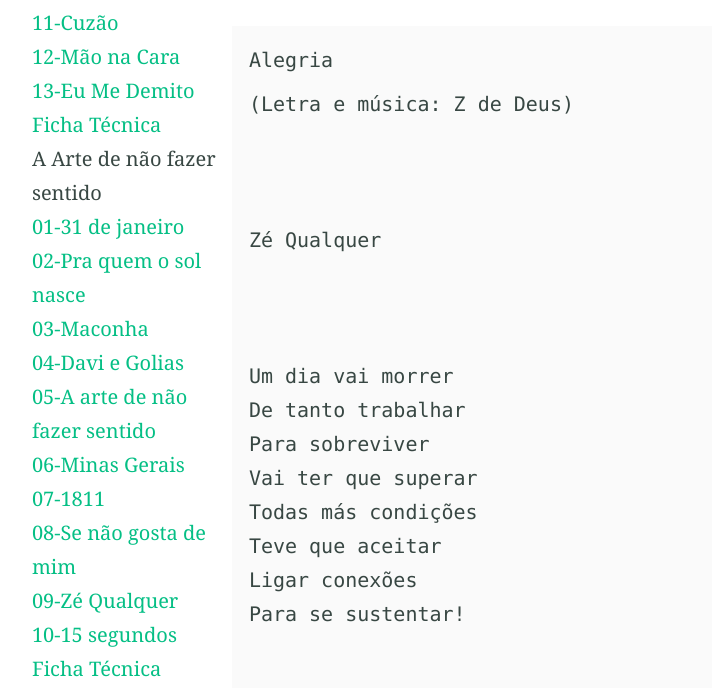
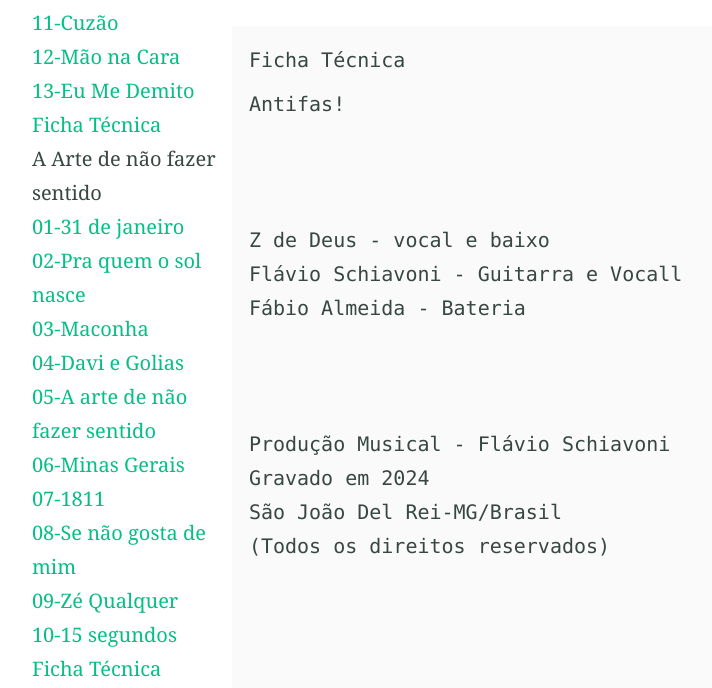
Before and after one commit to antifas/antifas.github.io, a Jekyll site: the page built from _letras_disco2/Ficha Técnica.md, in a window 1280 px wide and 900 px high, scrolled down 691 px, cut to the strip 212-900 px from the top of the window. Shown: the whole strip, without its empty margins (151-863 px from the left). Built offline with Jekyll 4.4.1, drawn with Linux system fonts in a browser that asks for light colours; some of the changed text lies outside the part shown.

Commit message:
Update Ficha Técnica.md

```diff
--- a/_letras_disco2/Ficha Técnica.md
+++ b/_letras_disco2/Ficha Técnica.md
@@ -1,54 +1,17 @@
 ---
-title: Alegria
+title: Ficha Técnica
 disco: Proibido atirar nos músicos
 layout: musicas
 feature_image: "/imgs/19.jpg"
 video: b7BcsrfLCXE
 ---
-(Letra e música: Z de Deus)
+Antifas!
 
-Zé Qualquer
-
-Um dia vai morrer
-De tanto trabalhar
-Para sobreviver
-Vai ter que superar
-Todas más condições
-Teve que aceitar
-Ligar conexões
-Para se sustentar!
-
-Não vai aguentar
-Vai ter mais um
-No seu lugar
-Um Zé Qualquer
-Para explorar
-Para explorar!
-
-Um dia vai querer
-Parar e rebelar
-Cansado de sofrer
-Sem se valorizar
-Chega de restrições
-Nada mais pra pagar
-Tantas repetições
-Não vai mais suportar
-
-Não vai aguentar
-Vai ter mais um
-No seu lugar
-Um Zé Qualquer
-Para explorar
-Para explorar!
-
-
-Antifas!
 Z de Deus - vocal e baixo
-Kblo - Guitarra e Vocall
+Flávio Schiavoni - Guitarra e Vocall
 Fábio Almeida - Bateria
 
-Produção Musical - Alisson Zakka
-Gravada em outubro de 2022
+Produção Musical - Flávio Schiavoni
+Gravado em 2024
 São João Del Rei-MG/Brasil
 (Todos os direitos reservados)
-27
```
